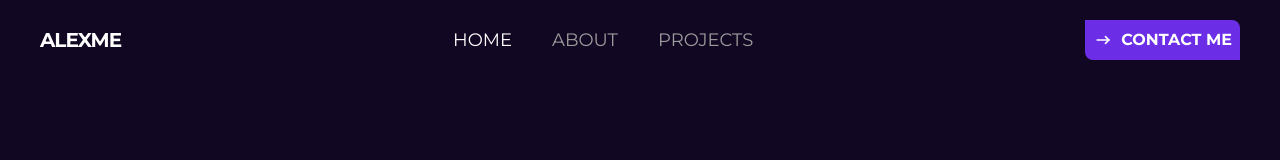
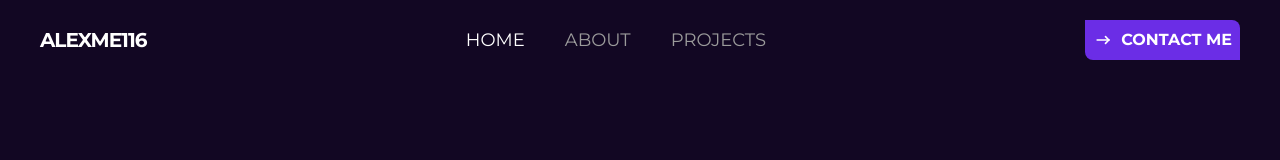
Before and after one commit to Alexme116/Portfolio, a React (Vite) app: page / in a window 1280 px wide. Shown: the top 160 px of the page. Built offline with nearby package versions, Linux system fonts and the light colour scheme.

Commit message:
Navbar Name Changed

```diff
--- a/src/components/NavBar/NavBar.jsx
+++ b/src/components/NavBar/NavBar.jsx
@@ -47,7 +47,7 @@ export default function NavBar() {
         >
             {/* Logo Name */}
             <button onClick={() => handleNavigate("/")}>
-                <h1 className="font-bold text-xl tracking-[-1px] max-lg:text-lg">ALEXME</h1>
+                <h1 className="font-bold text-xl tracking-[-1px] max-lg:text-lg">ALEXME116</h1>
             </button>
 
             {/* Desktop Navigation */}
```
